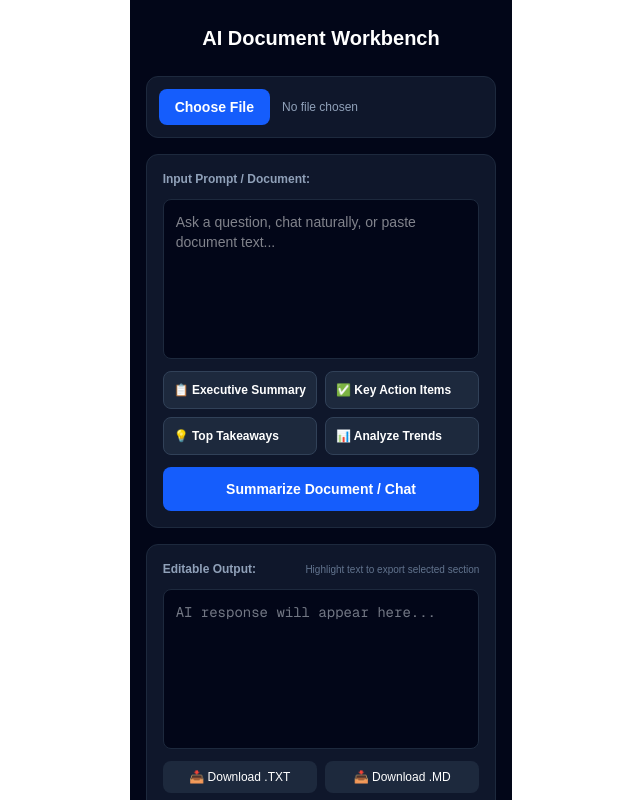
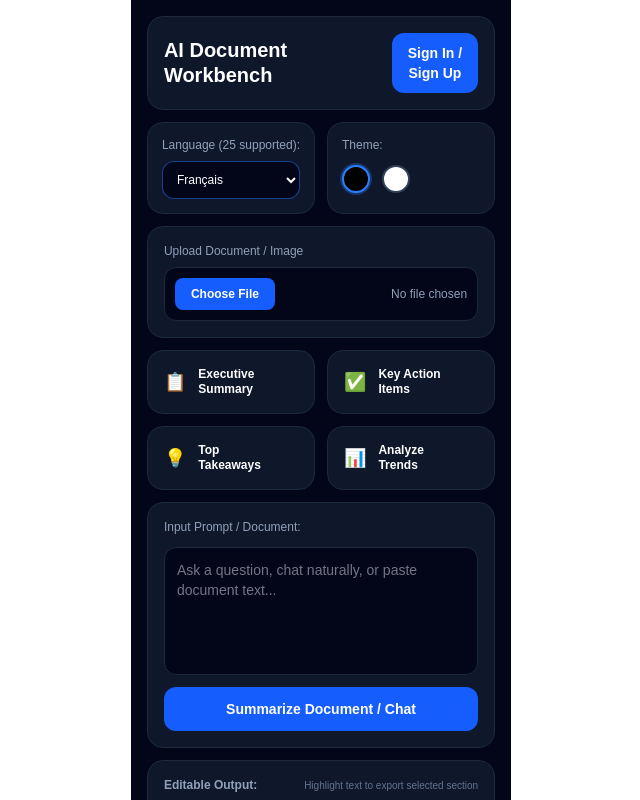
Before and after one commit to kashwire2025/ai-summarizer, a Next.js app: page / in a window 1280 px wide. Shown: the top 800 px of the page, without its empty margins (319-959 px from the left). Built offline with nearby package versions, Linux system fonts and the light colour scheme.

Commit message:
fix: restore exact visual layout and enable multi-language support

```diff
--- a/app/page.tsx
+++ b/app/page.tsx
@@ -7,6 +7,8 @@ export default function Home() {
   const [output, setOutput] = useState("");
   const [loading, setLoading] = useState(false);
   const [promptType, setPromptType] = useState("General Chat");
+  const [language, setLanguage] = useState("Français");
+  const [theme, setTheme] = useState("dark");
   const [fileData, setFileData] = useState<any>(null);
   const [fileName, setFileName] = useState("");
 
@@ -56,6 +58,7 @@ export default function Home() {
           text: inputText,
           fileData: fileData,
           promptType: activePromptType,
+          language: language,
         }),
       });
 
@@ -153,9 +156,52 @@ export default function Home() {
   };
 
   return (
-    <main className="min-h-screen bg-slate-950 text-white p-4 max-w-xl mx-auto flex flex-col gap-4">
-      <h1 className="text-xl font-bold text-center my-2">AI Document Workbench</h1>
+    <main className="min-h-screen bg-slate-950 text-white p-4 max-w-lg mx-auto flex flex-col gap-3">
+      {/* 1. Header Card */}
+      <div className="bg-slate-900 border border-slate-800 p-4 rounded-2xl flex justify-between items-center">
+        <h1 className="text-xl font-bold leading-tight">
+          AI Document<br />Workbench
+        </h1>
+        <button className="bg-blue-600 hover:bg-blue-500 text-white text-xs sm:text-sm font-semibold px-4 py-2.5 rounded-xl transition">
+          Sign In /<br />Sign Up
+        </button>
+      </div>
 
+      {/* 2. Settings Row (Language + Theme) */}
+      <div className="grid grid-cols-2 gap-3">
+        <div className="bg-slate-900 border border-slate-800 p-3.5 rounded-2xl flex flex-col gap-2">
+          <label className="text-xs text-slate-400 font-medium">Language (25 supported):</label>
+          <select
+            value={language}
+            onChange={(e) => setLanguage(e.target.value)}
+            className="bg-slate-950 border border-blue-500/50 rounded-xl p-2.5 text-xs font-medium text-white outline-none focus:border-blue-500"
+          >
+            <option value="Français">Français</option>
+            <option value="English">English</option>
+            <option value="Español">Español</option>
+            <option value="Deutsch">Deutsch</option>
+            <option value="Arabic">Arabic</option>
+            <option value="Chinese">Chinese</option>
+            <option value="Portuguese">Portuguese</option>
+          </select>
+        </div>
+
+        <div className="bg-slate-900 border border-slate-800 p-3.5 rounded-2xl flex flex-col gap-2">
+          <label className="text-xs text-slate-400 font-medium">Theme:</label>
+          <div className="flex items-center gap-3 mt-1">
+            <button
+              onClick={() => setTheme("dark")}
+              className={`w-7 h-7 rounded-full bg-black border-2 ${theme === "dark" ? "border-blue-500 ring-2 ring-blue-500/30" : "border-slate-700"}`}
+            />
+            <button
+              onClick={() => setTheme("light")}
+              className={`w-7 h-7 rounded-full bg-white border-2 ${theme === "light" ? "border-blue-500 ring-2 ring-blue-500/30" : "border-slate-700"}`}
+            />
+          </div>
+        </div>
+      </div>
+
+      {/* 3. Document Upload Card */}
       <input
         type="file"
         ref={fileInputRef}
@@ -163,68 +209,73 @@ export default function Home() {
         accept=".txt,.md,.pdf,.doc,.docx,image/*"
         className="hidden"
       />
-
-      {/* 1. File Upload Box */}
-      <div className="flex items-center gap-3 bg-slate-900 p-3 rounded-xl border border-slate-800">
+      <div className="bg-slate-900 border border-slate-800 p-4 rounded-2xl flex flex-col gap-2">
+        <label className="text-xs text-slate-400 font-medium">Upload Document / Image</label>
+        <div className="flex items-center justify-between bg-slate-950 border border-slate-800 p-2.5 rounded-xl">
           <button
             onClick={() => fileInputRef.current?.click()}
-          className="bg-blue-600 hover:bg-blue-500 text-white text-sm font-semibold px-4 py-2 rounded-lg transition"
+            className="bg-blue-600 hover:bg-blue-500 text-white text-xs font-semibold px-4 py-2 rounded-lg transition"
           >
             Choose File
           </button>
-        <span className="text-xs text-slate-400 truncate">
+          <span className="text-xs text-slate-400 truncate max-w-[160px]">
             {fileName || "No file chosen"}
           </span>
         </div>
+      </div>
 
-      {/* 2. Main Input Box Container */}
-      <div className="bg-slate-900 border border-slate-800 rounded-xl p-4 flex flex-col gap-3">
-        <label className="text-xs font-semibold text-slate-400">Input Prompt / Document:</label>
+      {/* 4. Quick Actions Grid */}
+      <div className="grid grid-cols-2 gap-3">
+        <button
+          onClick={() => handleGenerate("Executive Summary")}
+          className="bg-slate-900 border border-slate-800 hover:bg-slate-800 p-4 rounded-2xl flex items-center gap-3 text-left transition"
+        >
+          <span className="text-lg">📋</span>
+          <span className="text-xs font-semibold leading-tight">Executive<br />Summary</span>
+        </button>
+        <button
+          onClick={() => handleGenerate("Key Action Items")}
+          className="bg-slate-900 border border-slate-800 hover:bg-slate-800 p-4 rounded-2xl flex items-center gap-3 text-left transition"
+        >
+          <span className="text-lg">✅</span>
+          <span className="text-xs font-semibold leading-tight">Key Action<br />Items</span>
+        </button>
+        <button
+          onClick={() => handleGenerate("Top Takeaways")}
+          className="bg-slate-900 border border-slate-800 hover:bg-slate-800 p-4 rounded-2xl flex items-center gap-3 text-left transition"
+        >
+          <span className="text-lg">💡</span>
+          <span className="text-xs font-semibold leading-tight">Top<br />Takeaways</span>
+        </button>
+        <button
+          onClick={() => handleGenerate("Analyze Trends")}
+          className="bg-slate-900 border border-slate-800 hover:bg-slate-800 p-4 rounded-2xl flex items-center gap-3 text-left transition"
+        >
+          <span className="text-lg">📊</span>
+          <span className="text-xs font-semibold leading-tight">Analyze<br />Trends</span>
+        </button>
+      </div>
+
+      {/* 5. Input Text Card */}
+      <div className="bg-slate-900 border border-slate-800 p-4 rounded-2xl flex flex-col gap-3">
+        <label className="text-xs font-medium text-slate-400">Input Prompt / Document:</label>
         <textarea
           value={inputText}
           onChange={(e) => setInputText(e.target.value)}
           placeholder="Ask a question, chat naturally, or paste document text..."
-          className="w-full h-40 bg-slate-950 border border-slate-800 rounded-lg p-3 text-sm focus:outline-none focus:border-blue-500 resize-none"
+          className="w-full h-32 bg-slate-950 border border-slate-800 rounded-xl p-3 text-sm focus:outline-none focus:border-blue-500 resize-none text-slate-200"
         />
-
-        <div className="grid grid-cols-2 gap-2">
-          <button
-            onClick={() => handleGenerate("Executive Summary")}
-            className="bg-slate-800 border border-slate-700 p-2.5 rounded-lg text-xs font-semibold text-left hover:bg-slate-700 transition"
-          >
-            📋 Executive Summary
-          </button>
-          <button
-            onClick={() => handleGenerate("Key Action Items")}
-            className="bg-slate-800 border border-slate-700 p-2.5 rounded-lg text-xs font-semibold text-left hover:bg-slate-700 transition"
-          >
-            ✅ Key Action Items
-          </button>
-          <button
-            onClick={() => handleGenerate("Top Takeaways")}
-            className="bg-slate-800 border border-slate-700 p-2.5 rounded-lg text-xs font-semibold text-left hover:bg-slate-700 transition"
-          >
-            💡 Top Takeaways
-          </button>
-          <button
-            onClick={() => handleGenerate("Analyze Trends")}
-            className="bg-slate-800 border border-slate-700 p-2.5 rounded-lg text-xs font-semibold text-left hover:bg-slate-700 transition"
-          >
-            📊 Analyze Trends
-          </button>
-        </div>
-
         <button
           onClick={() => handleGenerate("General Chat")}
           disabled={loading}
-          className="w-full bg-blue-600 hover:bg-blue-500 disabled:opacity-50 py-3 rounded-lg text-sm font-semibold transition"
+          className="w-full bg-blue-600 hover:bg-blue-500 disabled:opacity-50 py-3 rounded-xl text-sm font-semibold transition"
         >
           {loading ? "Processing..." : "Summarize Document / Chat"}
         </button>
       </div>
 
-      {/* 3. Output Box & Export Actions */}
-      <div className="bg-slate-900 border border-slate-800 rounded-xl p-4 flex flex-col gap-3">
+      {/* 6. Output & Export Card */}
+      <div className="bg-slate-900 border border-slate-800 p-4 rounded-2xl flex flex-col gap-3">
         <div className="flex justify-between items-center">
           <span className="text-xs font-semibold text-slate-400">Editable Output:</span>
           <span className="text-[10px] text-slate-500">Highlight text to export selected section</span>
@@ -234,20 +285,20 @@ export default function Home() {
           value={output}
           onChange={(e) => setOutput(e.target.value)}
           placeholder="AI response will appear here..."
-          className="w-full h-40 bg-slate-950 border border-slate-800 rounded-lg p-3 text-sm focus:outline-none resize-none font-mono text-slate-200"
+          className="w-full h-36 bg-slate-950 border border-slate-800 rounded-xl p-3 text-sm focus:outline-none resize-none font-mono text-slate-200"
         />
 
         <div className="grid grid-cols-2 gap-2">
-          <button onClick={downloadTxt} className="bg-slate-800 text-xs py-2 rounded-lg hover:bg-slate-700 transition">
+          <button onClick={downloadTxt} className="bg-slate-800 text-xs py-2.5 rounded-xl hover:bg-slate-700 transition">
             📥 Download .TXT
           </button>
-          <button onClick={downloadMd} className="bg-slate-800 text-xs py-2 rounded-lg hover:bg-slate-700 transition">
+          <button onClick={downloadMd} className="bg-slate-800 text-xs py-2.5 rounded-xl hover:bg-slate-700 transition">
             📥 Download .MD
           </button>
-          <button onClick={downloadDoc} className="bg-slate-800 text-xs py-2 rounded-lg hover:bg-slate-700 transition">
+          <button onClick={downloadDoc} className="bg-slate-800 text-xs py-2.5 rounded-xl hover:bg-slate-700 transition">
             📥 Download .DOC
           </button>
-          <button onClick={downloadPng} className="bg-blue-600 text-xs py-2 rounded-lg font-semibold hover:bg-blue-500 transition">
+          <button onClick={downloadPng} className="bg-blue-600 text-xs py-2.5 rounded-xl font-semibold hover:bg-blue-500 transition">
             🖼️ Download .PNG
           </button>
         </div>
```
Also changed, not shown: app/api/summarize/route.ts (+11 -42 lines). Lines whose indentation alone changed are shown as unchanged.
